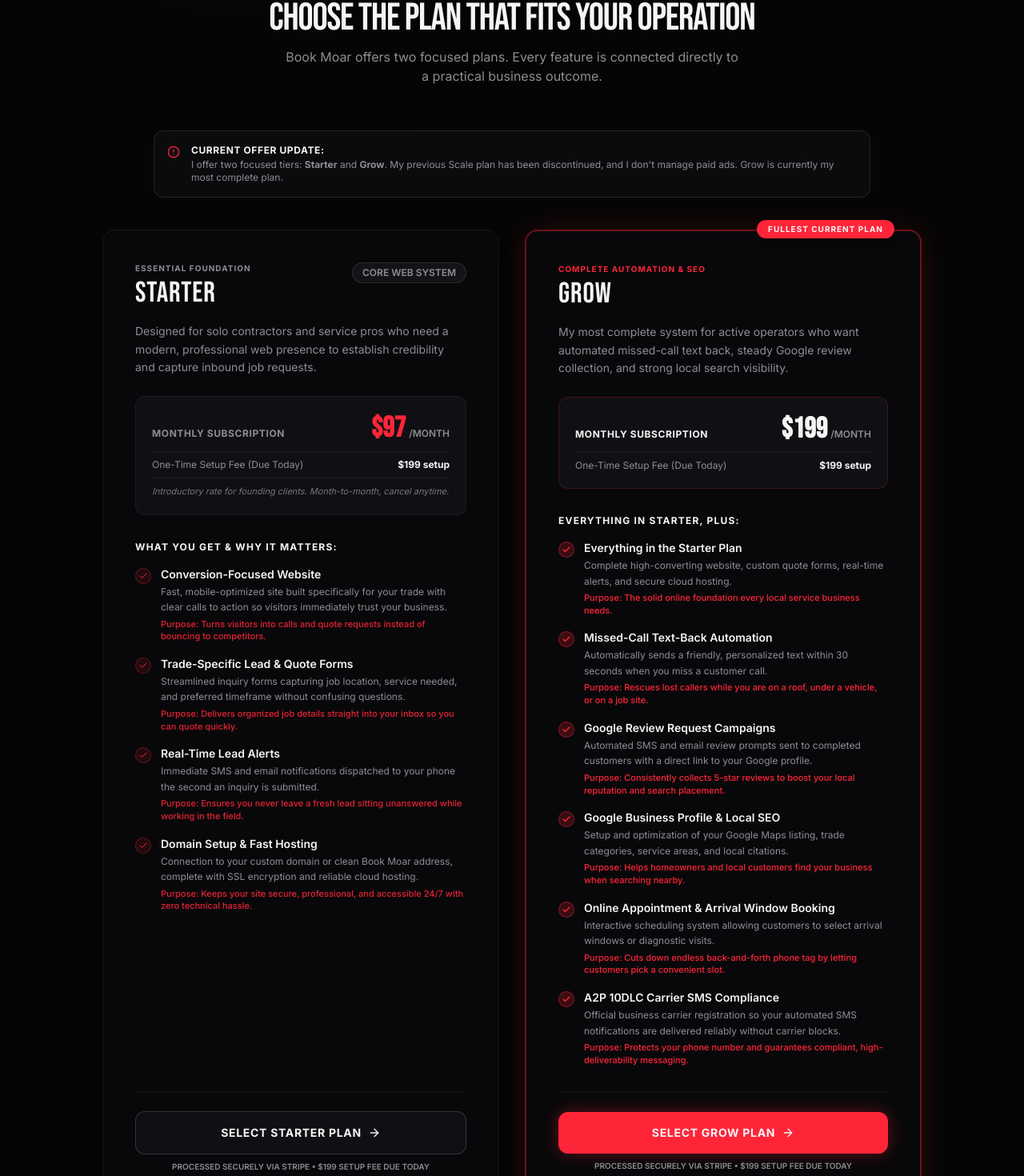
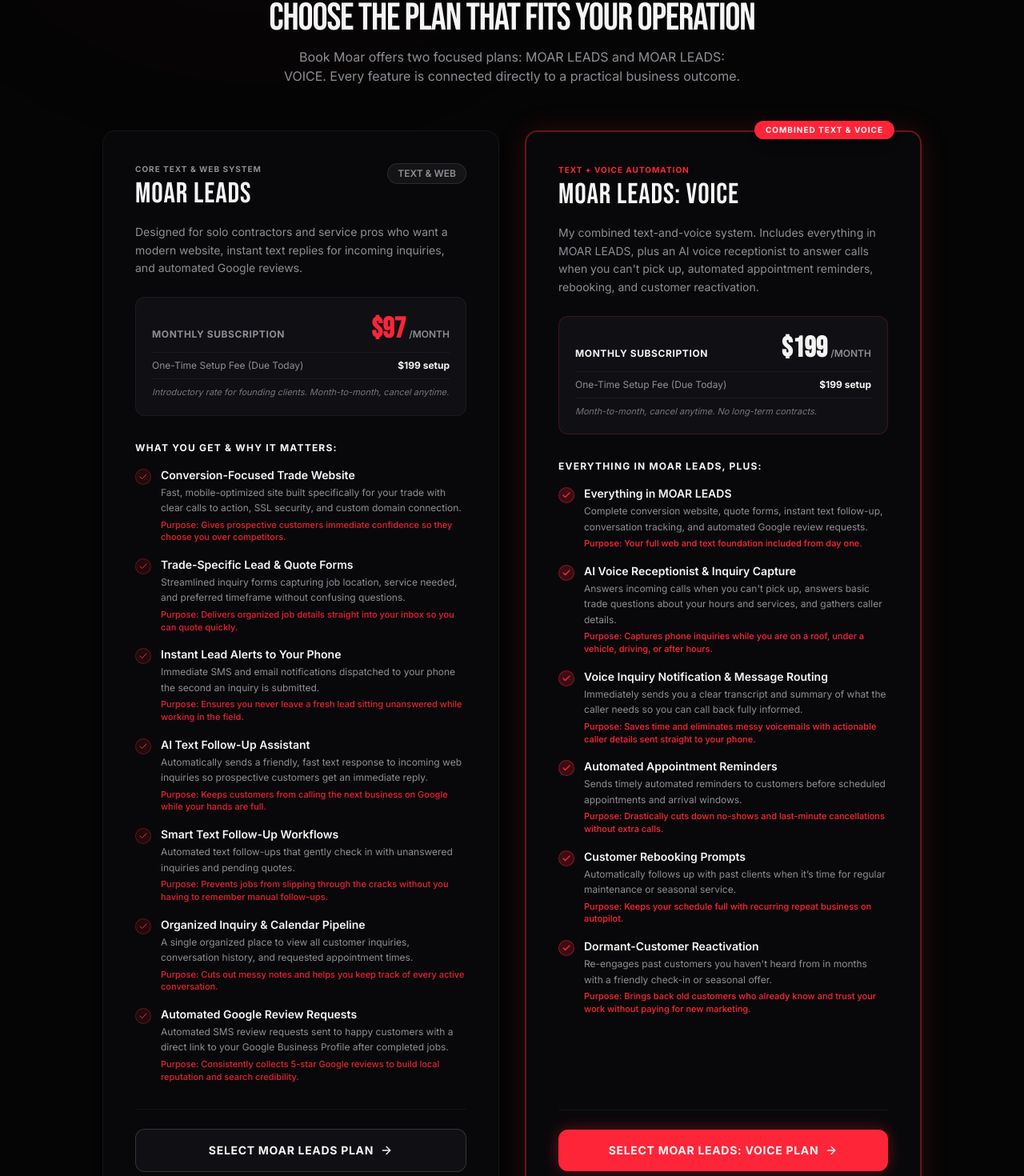
Before and after one commit to dbarbour86/bookmoar-, a Next.js app: page /get-started in a window 1280 px wide. Shown: the part 741-2211 px from the top of the page at 80% size. Built offline with nearby package versions, Linux system fonts and the light colour scheme; no server answers.

Commit message:
Update offer structure to MOAR LEADS and MOAR LEADS: VOICE

```diff
--- a/src/app/get-started/page.tsx
+++ b/src/app/get-started/page.tsx
@@ -22,15 +22,15 @@
 export const metadata: Metadata = {
   title: "Get Started | Book Moar — Good Work Deserves to Get Booked",
   description:
-    "Affordable websites and fast follow-up for local service businesses. Review our Starter and Grow plans, onboarding process, requirements, and timelines.",
+    "Affordable websites and fast follow-up for local service businesses. Review our MOAR LEADS and MOAR LEADS: VOICE plans, onboarding process, requirements, and timelines.",
 };
 
 export default function GetStartedPage() {
-  const starterDeliverables = [
+  const moarLeadsDeliverables = [
     {
-      title: "Conversion-Focused Website",
-      desc: "Fast, mobile-optimized site built specifically for your trade with clear calls to action so visitors immediately trust your business.",
-      practical: "Turns visitors into calls and quote requests instead of bouncing to competitors.",
+      title: "Conversion-Focused Trade Website",
+      desc: "Fast, mobile-optimized site built specifically for your trade with clear calls to action, SSL security, and custom domain connection.",
+      practical: "Gives prospective customers immediate confidence so they choose you over competitors.",
     },
     {
       title: "Trade-Specific Lead & Quote Forms",
@@ -38,47 +38,62 @@
       practical: "Delivers organized job details straight into your inbox so you can quote quickly.",
     },
     {
-      title: "Real-Time Lead Alerts",
+      title: "Instant Lead Alerts to Your Phone",
       desc: "Immediate SMS and email notifications dispatched to your phone the second an inquiry is submitted.",
       practical: "Ensures you never leave a fresh lead sitting unanswered while working in the field.",
     },
     {
-      title: "Domain Setup & Fast Hosting",
-      desc: "Connection to your custom domain or clean Book Moar address, complete with SSL encryption and reliable cloud hosting.",
-      practical: "Keeps your site secure, professional, and accessible 24/7 with zero technical hassle.",
+      title: "AI Text Follow-Up Assistant",
+      desc: "Automatically sends a friendly, fast text response to incoming web inquiries so prospective customers get an immediate reply.",
+      practical: "Keeps customers from calling the next business on Google while your hands are full.",
+    },
+    {
+      title: "Smart Text Follow-Up Workflows",
+      desc: "Automated text follow-ups that gently check in with unanswered inquiries and pending quotes.",
+      practical: "Prevents jobs from slipping through the cracks without you having to remember manual follow-ups.",
+    },
+    {
+      title: "Organized Inquiry & Calendar Pipeline",
+      desc: "A single organized place to view all customer inquiries, conversation history, and requested appointment times.",
+      practical: "Cuts out messy notes and helps you keep track of every active conversation.",
+    },
+    {
+      title: "Automated Google Review Requests",
+      desc: "Automated SMS review requests sent to happy customers with a direct link to your Google Business Profile after completed jobs.",
+      practical: "Consistently collects 5-star Google reviews to build local reputation and search credibility.",
     },
   ];
 
-  const growDeliverables = [
+  const moarLeadsVoiceDeliverables = [
     {
-      title: "Everything in the Starter Plan",
-      desc: "Complete high-converting website, custom quote forms, real-time alerts, and secure cloud hosting.",
-      practical: "The solid online foundation every local service business needs.",
+      title: "Everything in MOAR LEADS",
+      desc: "Complete conversion website, quote forms, instant text follow-up, conversation tracking, and automated Google review requests.",
+      practical: "Your full web and text foundation included from day one.",
     },
     {
-      title: "Missed-Call Text-Back Automation",
-      desc: "Automatically sends a friendly, personalized text within 30 seconds when you miss a customer call.",
-      practical: "Rescues lost callers while you are on a roof, under a vehicle, or on a job site.",
+      title: "AI Voice Receptionist & Inquiry Capture",
+      desc: "Answers incoming calls when you can't pick up, answers basic trade questions about your hours and services, and gathers caller details.",
+      practical: "Captures phone inquiries while you are on a roof, under a vehicle, driving, or after hours.",
     },
     {
-      title: "Google Review Request Campaigns",
-      desc: "Automated SMS and email review prompts sent to completed customers with a direct link to your Google profile.",
-      practical: "Consistently collects 5-star reviews to boost your local reputation and search placement.",
+      title: "Voice Inquiry Notification & Message Routing",
+      desc: "Immediately sends you a clear transcript and summary of what the caller needs so you can call back fully informed.",
+      practical: "Saves time and eliminates messy voicemails with actionable caller details sent straight to your phone.",
     },
     {
-      title: "Google Business Profile & Local SEO",
-      desc: "Setup and optimization of your Google Maps listing, trade categories, service areas, and local citations.",
-      practical: "Helps homeowners and local customers find your business when searching nearby.",
+      title: "Automated Appointment Reminders",
+      desc: "Sends timely automated reminders to customers before scheduled appointments and arrival windows.",
+      practical: "Drastically cuts down no-shows and last-minute cancellations without extra calls.",
     },
     {
-      title: "Online Appointment & Arrival Window Booking",
-      desc: "Interactive scheduling system allowing customers to select arrival windows or diagnostic visits.",
-      practical: "Cuts down endless back-and-forth phone tag by letting customers pick a convenient slot.",
+      title: "Customer Rebooking Prompts",
+      desc: "Automatically follows up with past clients when it’s time for regular maintenance or seasonal service.",
+      practical: "Keeps your schedule full with recurring repeat business on autopilot.",
     },
     {
-      title: "A2P 10DLC Carrier SMS Compliance",
-      desc: "Official business carrier registration so your automated SMS notifications are delivered reliably without carrier blocks.",
-      practical: "Protects your phone number and guarantees compliant, high-deliverability messaging.",
+      title: "Dormant-Customer Reactivation",
+      desc: "Re-engages past customers you haven't heard from in months with a friendly check-in or seasonal offer.",
+      practical: "Brings back old customers who already know and trust your work without paying for new marketing.",
     },
   ];
 
@@ -86,7 +101,7 @@
     {
       step: "01",
       title: "Choose Your Plan & Pay",
-      desc: "Select the Starter or Grow plan, complete secure Stripe checkout, and pay the one-time $199 setup fee. There are no contracts, and your rate is locked in.",
+      desc: "Select MOAR LEADS or MOAR LEADS: VOICE, complete secure Stripe checkout, and pay the one-time $199 setup fee. There are no contracts, and your rate is locked in.",
       tag: "Immediate Checkout",
     },
     {
@@ -160,7 +175,7 @@
     {
       icon: ShieldAlert,
       title: "No Paid Advertising Management",
-      desc: "My previous Scale tier has been discontinued. I focus entirely on high-converting websites, local SEO, review collection, and instant follow-up automations. I do not run paid ads.",
+      desc: "I focus entirely on high-converting websites, local search visibility, review collection, and automated text and voice follow-up. I do not run or manage paid ads.",
     },
   ];
 
@@ -221,7 +236,7 @@
           </div>
 
           {/* ========================================================================= */}
-          {/* SECTION 1: WHAT YOU GET (STARTER VS GROW) */}
+          {/* SECTION 1: WHAT YOU GET (MOAR LEADS VS MOAR LEADS: VOICE) */}
           {/* ========================================================================= */}
           <section id="plans" className="mb-24 sm:mb-32">
             <div className="text-center max-w-3xl mx-auto mb-14">
@@ -232,45 +247,33 @@
                 CHOOSE THE PLAN THAT FITS YOUR OPERATION
               </h2>
               <p className="text-sm sm:text-base text-muted-text mt-3 max-w-xl mx-auto">
-                Book Moar offers two focused plans. Every feature is connected directly to a practical business outcome.
+                Book Moar offers two focused plans: MOAR LEADS and MOAR LEADS: VOICE. Every feature is connected directly to a practical business outcome.
               </p>
             </div>
 
-            {/* Scale Discontinued Notice */}
-            <div className="max-w-4xl mx-auto mb-10 p-4 rounded-xl bg-[#0B0B0D] border border-white/10 flex items-start gap-3.5 text-xs text-muted-text">
-              <AlertCircle className="w-4 h-4 text-primary-red shrink-0 mt-0.5" />
-              <div>
-                <span className="font-bold text-white-text uppercase tracking-wider block mb-0.5">
-                  CURRENT OFFER UPDATE:
-                </span>
-                <span>
-                  I offer two focused tiers: <strong>Starter</strong> and <strong>Grow</strong>. My previous Scale plan has been discontinued, and I don&apos;t manage paid ads. Grow is currently my most complete plan.
-                </span>
-              </div>
-            </div>
 
             {/* Plan Cards Grid */}
             <div className="grid grid-cols-1 lg:grid-cols-2 gap-8 max-w-5xl mx-auto items-stretch">
 
-              {/* STARTER PLAN */}
+              {/* MOAR LEADS PLAN */}
               <div className="rounded-2xl bg-card-bg border border-border-color hover:border-white/20 p-8 sm:p-10 flex flex-col justify-between transition-all duration-300 relative shadow-xl">
                 <div>
                   <div className="flex justify-between items-start mb-4">
                     <div>
                       <span className="text-[10px] font-bold text-muted-text uppercase tracking-widest block mb-1">
-                        ESSENTIAL FOUNDATION
+                        CORE TEXT &amp; WEB SYSTEM
                       </span>
                       <h3 className="font-display text-3xl sm:text-4xl font-normal text-white-text uppercase tracking-wide">
-                        STARTER
+                        MOAR LEADS
                       </h3>
                     </div>
                     <span className="px-3 py-1 rounded-full bg-white/5 border border-white/10 text-xs font-semibold text-muted-text uppercase">
-                      Core Web System
+                      Text &amp; Web
                     </span>
                   </div>
 
                   <p className="text-sm text-muted-text leading-relaxed mb-6">
-                    Designed for solo contractors and service pros who need a modern, professional web presence to establish credibility and capture inbound job requests.
+                    Designed for solo contractors and service pros who want a modern website, instant text replies for incoming inquiries, and automated Google reviews.
                   </p>
 
                   {/* Pricing Box */}
@@ -303,7 +306,7 @@
                       What You Get &amp; Why It Matters:
                     </p>
                     <ul className="space-y-4">
-                      {starterDeliverables.map((item, idx) => (
+                      {moarLeadsDeliverables.map((item, idx) => (
                         <li key={idx} className="flex items-start gap-3 text-sm">
                           <div className="w-5 h-5 rounded-full bg-primary-red/10 border border-primary-red/30 flex items-center justify-center text-primary-red shrink-0 mt-0.5">
                             <Check className="w-3 h-3" />
@@ -330,7 +333,7 @@
                     href="#lock-pricing"
                     className="w-full py-4 rounded-xl bg-[#101014] hover:bg-[#181820] border border-white/15 hover:border-primary-red text-white-text font-bold uppercase tracking-wider text-sm flex items-center justify-center gap-2 transition-all duration-300"
                   >
-                    Select Starter Plan
+                    Select MOAR LEADS Plan
                     <ArrowRight className="w-4 h-4" />
                   </a>
                   <span className="text-[10px] text-muted-text uppercase font-semibold text-center block mt-2">
@@ -339,27 +342,27 @@
                 </div>
               </div>
 
-              {/* GROW PLAN (FULLEST PLAN) */}
+              {/* MOAR LEADS: VOICE PLAN */}
               <div className="rounded-2xl bg-card-bg border-2 border-primary-red/40 hover:border-primary-red p-8 sm:p-10 flex flex-col justify-between transition-all duration-300 relative shadow-[0_0_35px_rgba(255,37,56,0.15)]">
                 {/* Popular Badge */}
                 <div className="absolute -top-3.5 right-8 bg-primary-red text-white-text text-[10px] font-bold uppercase tracking-widest px-3.5 py-1 rounded-full shadow-lg">
-                  Fullest Current Plan
+                  Combined Text &amp; Voice
                 </div>
 
                 <div>
                   <div className="flex justify-between items-start mb-4">
                     <div>
                       <span className="text-[10px] font-bold text-primary-red uppercase tracking-widest block mb-1">
-                        COMPLETE AUTOMATION &amp; SEO
+                        TEXT + VOICE AUTOMATION
                       </span>
                       <h3 className="font-display text-3xl sm:text-4xl font-normal text-white-text uppercase tracking-wide">
-                        GROW
+                        MOAR LEADS: VOICE
                       </h3>
                     </div>
                   </div>
 
                   <p className="text-sm text-muted-text leading-relaxed mb-6">
-                    My most complete system for active operators who want automated missed-call text back, steady Google review collection, and strong local search visibility.
+                    My combined text-and-voice system. Includes everything in MOAR LEADS, plus an AI voice receptionist to answer calls when you can&apos;t pick up, automated appointment reminders, rebooking, and customer reactivation.
                   </p>
 
                   {/* Pricing Box */}
@@ -381,15 +384,18 @@
                       <span className="text-muted-text">One-Time Setup Fee (Due Today)</span>
                       <span className="font-bold text-white-text">$199 setup</span>
                     </div>
+                    <p className="text-[11px] text-muted-text/80 mt-2 border-t border-white/5 pt-2 italic">
+                      Month-to-month, cancel anytime. No long-term contracts.
+                    </p>
                   </div>
 
                   {/* Inclusions */}
                   <div className="space-y-4 mb-8">
                     <p className="text-xs font-bold text-white-text uppercase tracking-widest">
-                      Everything in Starter, Plus:
+                      Everything in MOAR LEADS, Plus:
                     </p>
                     <ul className="space-y-4">
-                      {growDeliverables.map((item, idx) => (
+                      {moarLeadsVoiceDeliverables.map((item, idx) => (
                         <li key={idx} className="flex items-start gap-3 text-sm">
                           <div className="w-5 h-5 rounded-full bg-primary-red/20 border border-primary-red/40 flex items-center justify-center text-primary-red shrink-0 mt-0.5">
                             <Check className="w-3 h-3 stroke-[2.5]" />
@@ -416,7 +422,7 @@
                     href="#lock-pricing"
                     className="w-full py-4 rounded-xl bg-primary-red hover:bg-[#e01c2e] text-white-text font-bold uppercase tracking-wider text-sm flex items-center justify-center gap-2 transition-all duration-300 shadow-[0_0_20px_rgba(255,37,56,0.35)]"
                   >
-                    Select Grow Plan
+                    Select MOAR LEADS: VOICE Plan
                     <ArrowRight className="w-4 h-4" />
                   </a>
                   <span className="text-[10px] text-muted-text uppercase font-semibold text-center block mt-2">
--- a/src/app/page.tsx
+++ b/src/app/page.tsx
@@ -22,7 +22,7 @@
             "url": "https://www.bookmoar.com",
             "logo": "https://www.bookmoar.com/icon",
             "image": "https://www.bookmoar.com/icon",
-            "description": "Premium website systems, Google Review request automation, local SEO, and missed-call text back setups built to help local service businesses generate more bookings on autopilot.",
+            "description": "High-converting website systems, automated Google review collection, local search visibility, and instant text and voice inquiry response built for local service businesses.",
             "telephone": "+1-919-351-9505",
             "email": "hello@bookmoar.com",
             "address": {
--- a/src/components/FAQ.tsx
+++ b/src/components/FAQ.tsx
@@ -24,6 +24,10 @@
     {
       question: "How fast is the setup process?",
       answer: "Your two-week setup timeline starts as soon as I receive your completed intake form and materials. I build the site and configure your system right away, while managing mandatory phone carrier verification so your automated texts deliver reliably. If I miss that two-week deadline, your second month is free.",
+    },
+    {
+      question: "What is the difference between MOAR LEADS and MOAR LEADS: VOICE?",
+      answer: "MOAR LEADS includes your custom website, lead capture forms, instant text follow-up, and automated Google review requests. MOAR LEADS: VOICE includes everything in MOAR LEADS, plus an AI voice receptionist to answer customer calls when your hands are full, automated appointment reminders, customer rebooking prompts, and dormant-customer reactivation.",
     },
     {
       question: "Do you support my specific service business?",
--- a/src/components/Footer.tsx
+++ b/src/components/Footer.tsx
@@ -74,7 +74,7 @@
                 "Website Design",
                 "Local SEO & Maps",
                 "Review Automation",
-                "Lead Follow-Up Automations",
+                "Text & Voice Automations",
               ].map((service, idx) => (
                 <li key={idx}>
                   <a
--- a/src/components/Services.tsx
+++ b/src/components/Services.tsx
@@ -30,13 +30,13 @@
     },
     {
       title: "AUTOMATIONS",
-      description: "Follow up instantly without living on your phone.",
+      description: "Follow up instantly by text and phone without living on your screen.",
       icon: Sparkles,
       highlight: false,
       bullets: [
-        "Missed-call text back",
-        "Review request campaigns",
-        "Lead follow-up sequences",
+        "Instant text & voice follow-up",
+        "Automated Google review requests",
+        "Appointment reminders & rebooking",
       ],
     },
   ];
```
